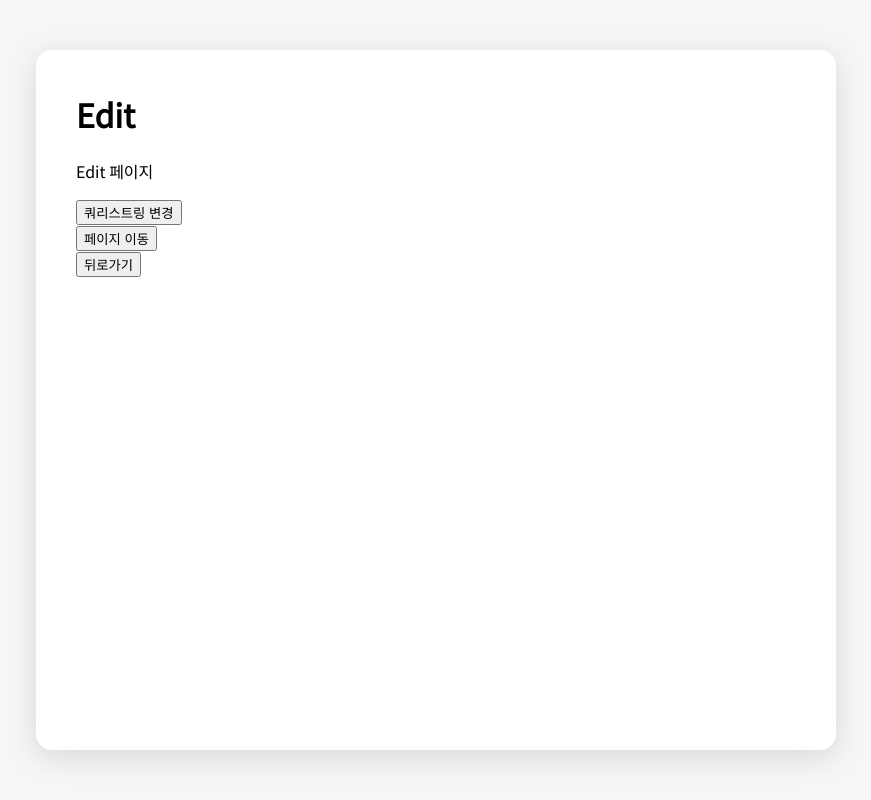
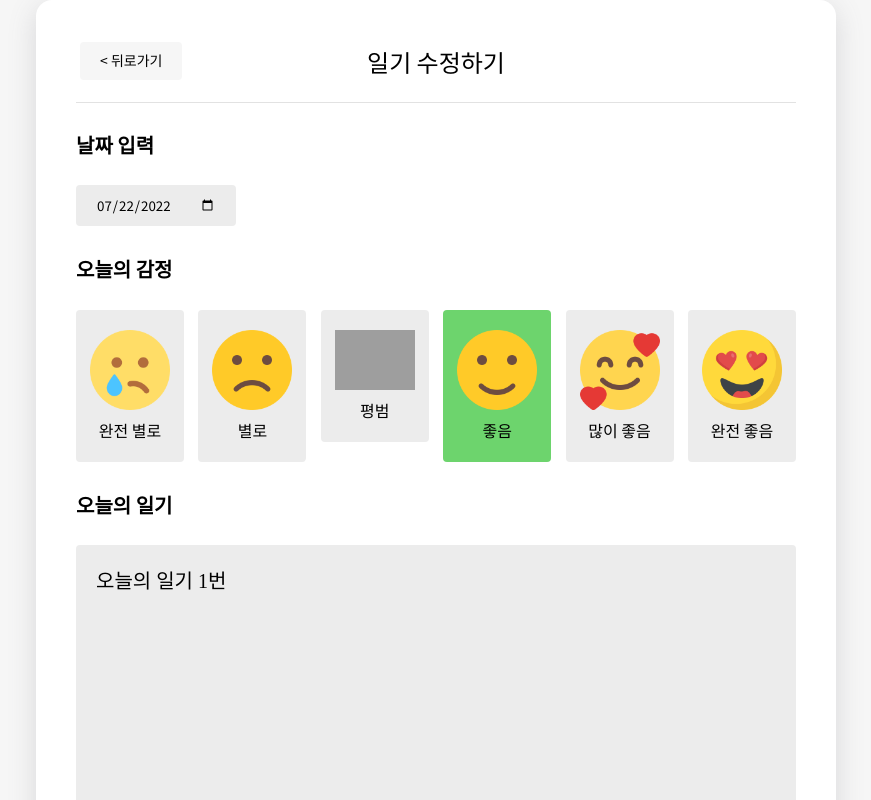
Before and after one commit to Eomjihee/Eating-piece-of-react, a React (Create React App) app in the folder Frontend/emotion-diary/: page /edit/1 in a window 1280 px wide. Shown: the top 800 px of the page, without its empty margins (204-1075 px from the left). Built offline with nearby package versions, Linux system fonts and the light colour scheme; grey boxes are pictures that could not be loaded.

Commit message:
7-8 수정 페이지 구현 props로 하위 컴포넌트에 값을 넘겨줄 때 {} 감싸주는 것을 잊지말자.

```diff
--- a/Frontend/emotion-diary/src/App.js
+++ b/Frontend/emotion-diary/src/App.js
@@ -16,10 +16,10 @@ const reducer = (state, action) => {
       return newState;
     case 'REMOVE' :
       newState = state.filter(diary => diary.id !== action.targetId)
-      break;
+      return newState;
     case 'EDIT' :
       newState = state.map(diary => diary.id === action.data.id ? {...action.data} : diary)
-      break;
+      return newState;
     default:
       return state;
   }
@@ -95,6 +95,7 @@ function App() {
         emotion
       }
     });
+    console.log('    [onEdit] data : ',data, targetId,date, content, emotion);
   }
 
   return (
--- a/Frontend/emotion-diary/src/components/DiaryEditor.js
+++ b/Frontend/emotion-diary/src/components/DiaryEditor.js
@@ -1,4 +1,4 @@
-import {useRef, useState, useContext} from 'react';
+import {useRef, useState, useContext, useEffect} from 'react';
 import {useNavigate} from 'react-router-dom';
 
 import {DiaryDispatchContext} from "./../App.js";
@@ -7,12 +7,12 @@ import MyHeader from "./MyHeader";
 import EmotionItem from "./EmotionItem";
 
 
-const DiaryEditor = () => {
+const DiaryEditor = ({isEdit, originData}) => {
   const getStrDate = date => date.toISOString().slice(0,10);
   const [date, setDate] = useState(getStrDate(new Date()));
   const navigate = useNavigate();
   const [emotionNum, setEmotionNum]= useState(3);
-  const {onCreate} = useContext(DiaryDispatchContext)
+  const {onCreate, onEdit} = useContext(DiaryDispatchContext)
 
   const handleClickEmotion = (emotion) => {
     setEmotionNum(emotion);
@@ -22,9 +22,27 @@ const DiaryEditor = () => {
       contentRef.current.focus();
       return;
     }
-    onCreate(date, content, emotionNum);
+
+    if(window.confirm(isEdit? '일기를 수정하시겠습니까?' : '새로운 일기를 작성하시겠습니까?')){
+      if(!isEdit){
+        onCreate(date, content, emotionNum);
+      }else{
+        onEdit(originData.id, date, content, emotionNum);
+      }
+    }
+
     navigate('/', {replace: true})
   }
+
+  useEffect(()=> {
+    if(isEdit){
+      // isEdit true일 때만 수정
+      console.log('    [DiaryEditor] originData : ',originData);
+      setDate(getStrDate(new Date(parseInt(originData.date))));
+      setEmotionNum(originData.emotion);
+      setContent(originData.content);
+    }
+  },[isEdit, originData])
 
   const contentRef = useRef()
   const [content, setContent] = useState('')
@@ -68,7 +86,7 @@ const DiaryEditor = () => {
   return (
     <div className='DiaryEditor'>
       <MyHeader
-        headText={'새 일기 작성'}
+        headText={isEdit ? '일기 수정하기' : '새 일기 작성'}
         leftBtn={<MyButton text={'< 뒤로가기'} onClick={()=> navigate(-1)}/>}
       />
       <div className='create_contents'>
--- a/Frontend/emotion-diary/src/pages/Edit.js
+++ b/Frontend/emotion-diary/src/pages/Edit.js
@@ -1,22 +1,26 @@
-import { useNavigate, useSearchParams } from "react-router-dom";
-import queryString from 'query-string';
+import {useContext, useEffect, useState} from 'react'
+import { useNavigate, useParams } from "react-router-dom";
+import { DiaryStateContext } from '../App';
+import DiaryEditor from '../components/DiaryEditor';
 
 const Edit = () => {
-  const [ searchParams, setSearchParams ] = useSearchParams();
-  const id = searchParams.get('id');
-  const mode = searchParams.get('mode');
-  const all = queryString.parse(window.location.search);
-  console.log('    [all] : ', all);
+  const [originData, setOriginData] = useState();
+  const navigate = useNavigate();
+  const {id} = useParams();
+  const diaryList = useContext(DiaryStateContext);
 
-  const navigate = useNavigate();
+  useEffect(()=> {
+    if(diaryList.length >=1){
+      const targetDiary = diaryList.find(diary => parseInt(diary.id) === parseInt(id));
+      if (targetDiary){
+        setOriginData(targetDiary);
+      }else navigate('/', {replace: true});
+    }
+  },[id, diaryList]);
 
   return (
     <div>
-      <h1>Edit</h1>
-      <p>Edit 페이지</p>
-      <button onClick={() => setSearchParams({...all, who : 'jihee'})}>쿼리스트링 변경</button><br/>
-      <button onClick={() => navigate('/home')}>페이지 이동</button><br/>
-      <button onClick={() => navigate(-1)}>뒤로가기</button>
+      {originData && <DiaryEditor isEdit={true} originData={originData} />}
     </div>
   );
 };
```
